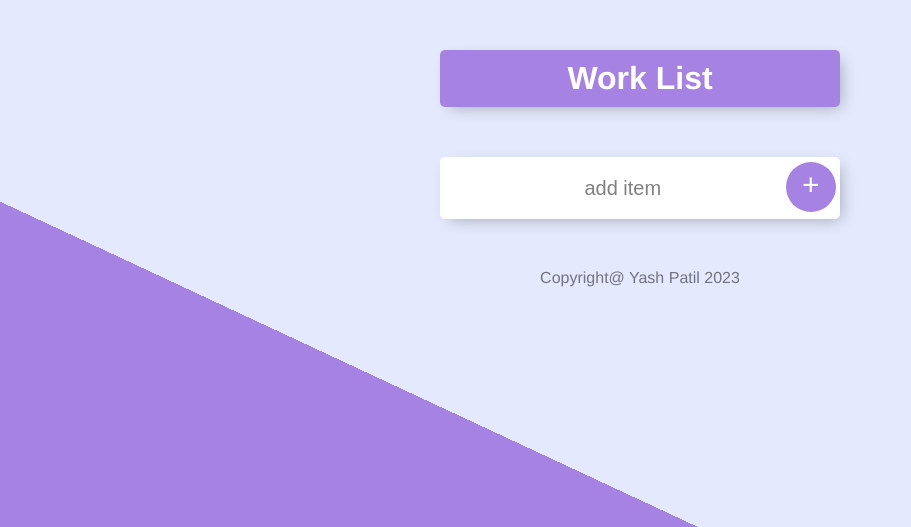
After one commit to yashprogrammer/Node, a Node server app: page /work in a window 1280 px wide. The commit adds this page. Shown: the top 527 px of the page, without its empty margins (0-911 px from the left). Run offline with Node 20, Linux system fonts and the light colour scheme.

Commit message:
Complete to do website

```diff
--- a/app.js
+++ b/app.js
@@ -2,38 +2,67 @@
 
 const express = require("express");
 const bodyParser = require("body-parser");
+const date = require(__dirname+"/date.js")
+
+console.log(date());
+
 
 var items = ["Wash Cloths", "Iron Them"];
+var work_item = [];
 
 
 const app = express();
 app.use(bodyParser.urlencoded({extended:true}));
 app.set("view engine", "ejs");  // this line used to apply ejs in express file
+app.use(express.static("public")); // explicitly telling express to use static file stored in publi folder
 
-var today = new Date();
 
-var options ={
-  weekday:"long",
-  year:"2-digit",
-  month:"short"
-}
 
-var day = today.toLocaleDateString("en-US",options);
 
 // var daylist = ["Sunday","Monday","Tuesday","Wednesday","Thrusday","Friday","Saturday"];
 
 app.get("/", function(req, res){
-  res.render("list",{Today:day, newListItems : items});
+  let day = date();
+
+  res.render("list",{ListTitle:day, newListItems : items, postPath : ""});
 
 
 
   // res.render("list",{Today:daylist[currentDay]})
 });
 
+
+app.get("/work",function (req,res) {
+  res.render("list",{ListTitle:"Work List",newListItems : work_item, postPath : "work"})
+})
+
+app.get("/about", function (req,res) {
+  res.render("about");
+})
+
+
+// app.post("/work", function (req,res) {
+//   var item = req.body.new_item;
+//   work_item.push(item);
+//   console.log(req.body);
+
+//   res.redirect("/work");
+// })
+
 app.post("/",function (req,res) {
   var item = req.body.new_item;
-  items.push(item);
+
+
+  if (req.body.button === "Work") {
+    work_item.push(item);
+    res.redirect("/work");
+    console.log("work");
+  }
+  else{
+    items.push(item);
+  console.log(req.body);
   res.redirect("/");
+  }
 })
 
 app.listen(3000, function(){
--- /dev/null
+++ b/views/footer.ejs
@@ -0,0 +1,6 @@
+<footer>Copyright@ Yash Patil 2023</footer>
+
+
+
+</body>
+</html>
--- /dev/null
+++ b/views/header.ejs
@@ -0,0 +1,10 @@
+<!DOCTYPE html>
+<html lang="en">
+<head>
+    <meta charset="UTF-8">
+    <meta http-equiv="X-UA-Compatible" content="IE=edge">
+    <meta name="viewport" content="width=device-width, initial-scale=1.0">
+    <title>To Do List</title>
+    <link rel="stylesheet" href="css/styles.css">
+</head>
+<body>
--- a/views/list.ejs
+++ b/views/list.ejs
@@ -1,24 +1,22 @@
-<!DOCTYPE html>
-<html lang="en">
-<head>
-    <meta charset="UTF-8">
-    <meta http-equiv="X-UA-Compatible" content="IE=edge">
-    <meta name="viewport" content="width=device-width, initial-scale=1.0">
-    <title>To Do List</title>
-</head>
-<body>
-    <h1>Hey! It's <%= Today%></h1>
+    <%- include("header"); -%>
+    <div class="box" id="heading">
+    <h1><%= ListTitle%></h1>
 
-    <ul>
-       <% for (var i = 0; i < newListItems.length; i++) { %>
-            <li><%= newListItems[i] %></li>
+    </div>
 
-        <% } %>
-    </ul>
+    <div class="box">
 
-    <form action="/" method="post">
-        <input type="text" value="" name="new_item">
-        <button type="submit">Add</button>
-    </form>
-</body>
-</html>
+            <% for (var i = 0; i < newListItems.length; i++) { %>
+                <div class="item">
+                    <input type="checkbox">
+                    <p> <%= newListItems[i] %></p>
+                </div>
+            <% } %>
+
+            <form action="/" method="post">
+                <input type="text" value="" name="new_item" placeholder="add item">
+                <button type="submit" name="button" value=<%=ListTitle%>>+</button>
+            </form>
+        </div>
+
+        <%- include("footer"); -%>
```
Also changed, not shown: date.js (added, +16 -0 lines), views/about.ejs (added, +9 -0 lines), public/css/styles.css (renamed from styles.css).
